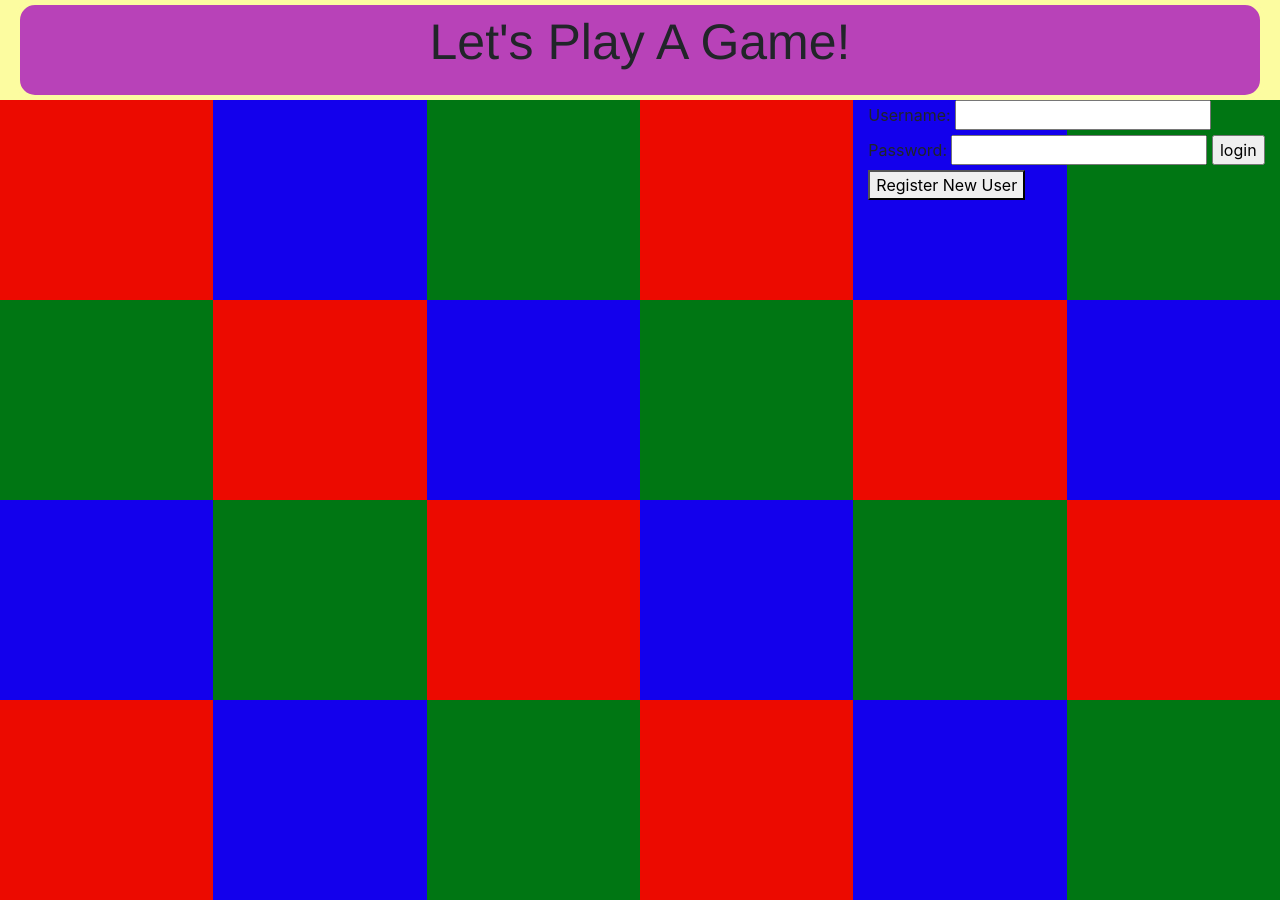
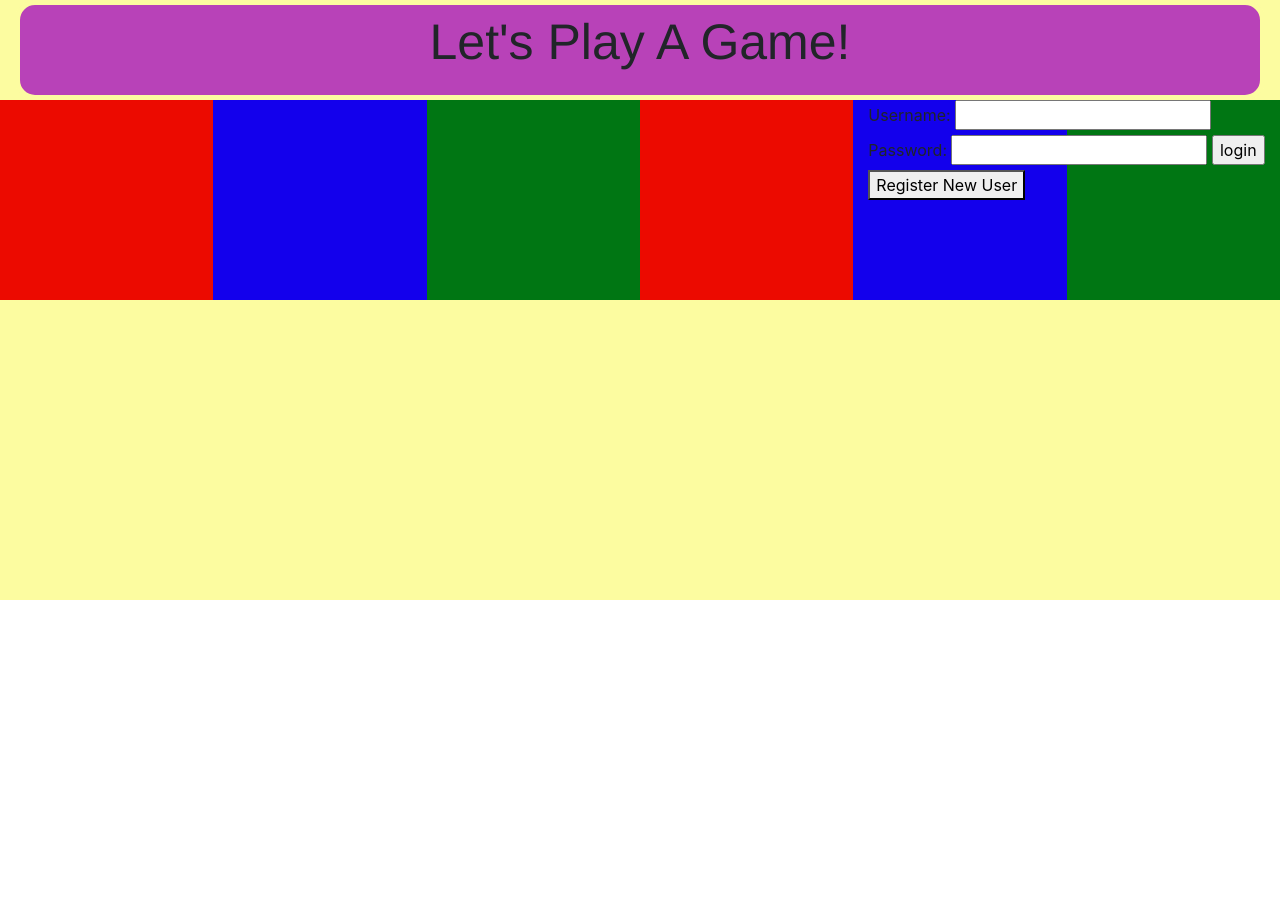
Before and after one commit to kasandra0/familyfeud, a website: page public/index.html in a window 1280 px wide. After the commit the page ends 800 px from the top, so only its background shows below. Drawn offline with nearby package versions, Linux system fonts and the light colour scheme; no server answers.

Commit message:
it went crazy

```diff
--- a/public/index.html
+++ b/public/index.html
@@ -23,30 +23,7 @@
       <div class="col-2 green box"></div>
       <div class="col-2 red box"></div>
     </div>
-    <div class="row boxes2">
-      <div class="col-2 red box"></div>
-      <div class="col-2 blue box"></div>
-      <div class="col-2 green box"></div>
-      <div class="col-2 red box"></div>
-      <div class="col-2 blue box"></div>
-      <div class="col-2 green box"></div>
-    </div>
-    <div class="row boxes3">
-      <div class="col-2 green box"></div>
-      <div class="col-2 red box"></div>
-      <div class="col-2 blue box"></div>
-      <div class="col-2 green box"></div>
-      <div class="col-2 red box"></div>
-      <div class="col-2 blue box"></div>
-    </div>
-    <div class="row boxes4">
-      <div class="col-2 blue box"></div>
-      <div class="col-2 green box"></div>
-      <div class="col-2 red box"></div>
-      <div class="col-2 blue box"></div>
-      <div class="col-2 green box"></div>
-      <div class="col-2 red box"></div>
-    </div>
+
     <div class="row" id="auth-frame">
     </div>
     <div class="row" id="main-frame">
```
